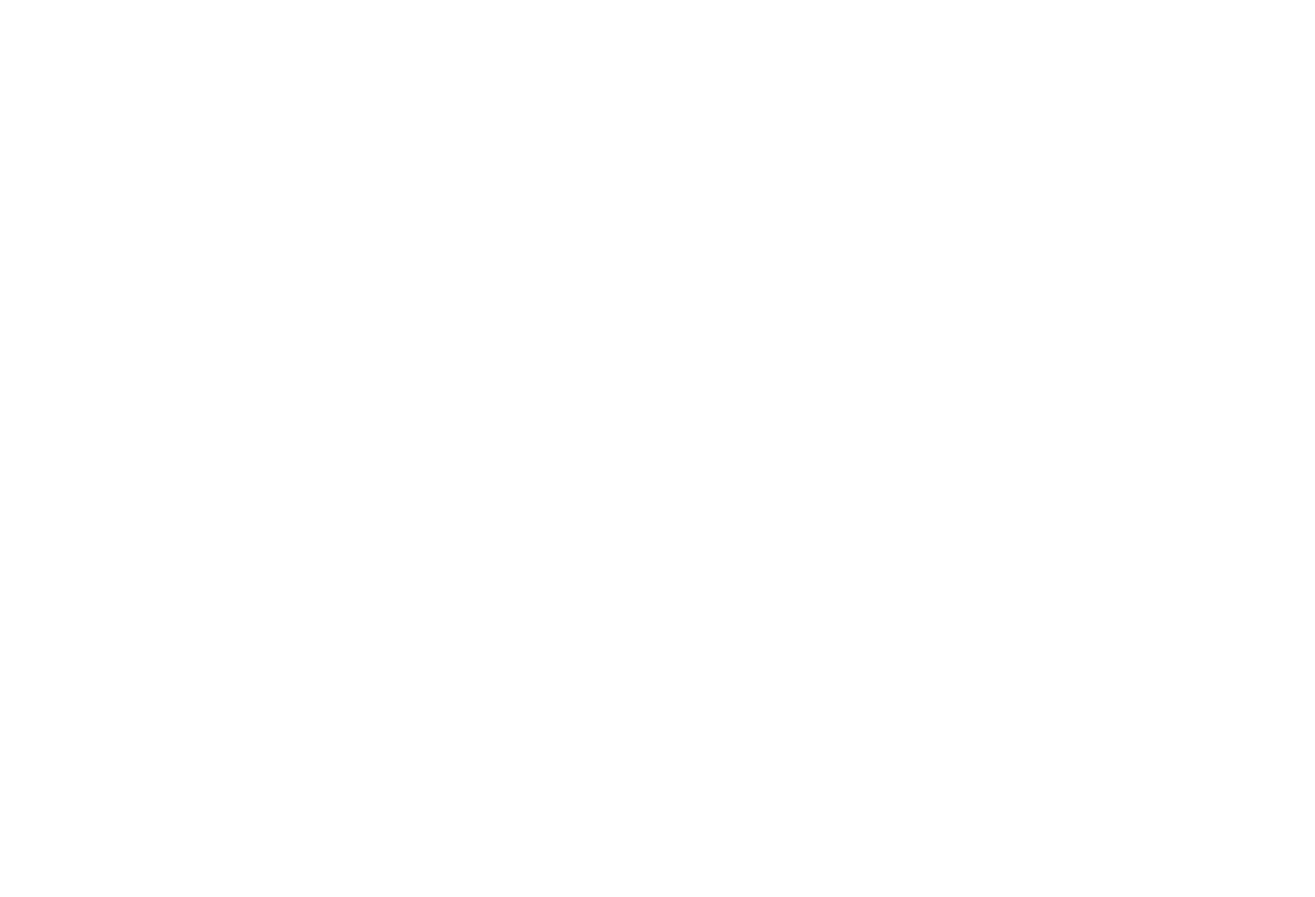
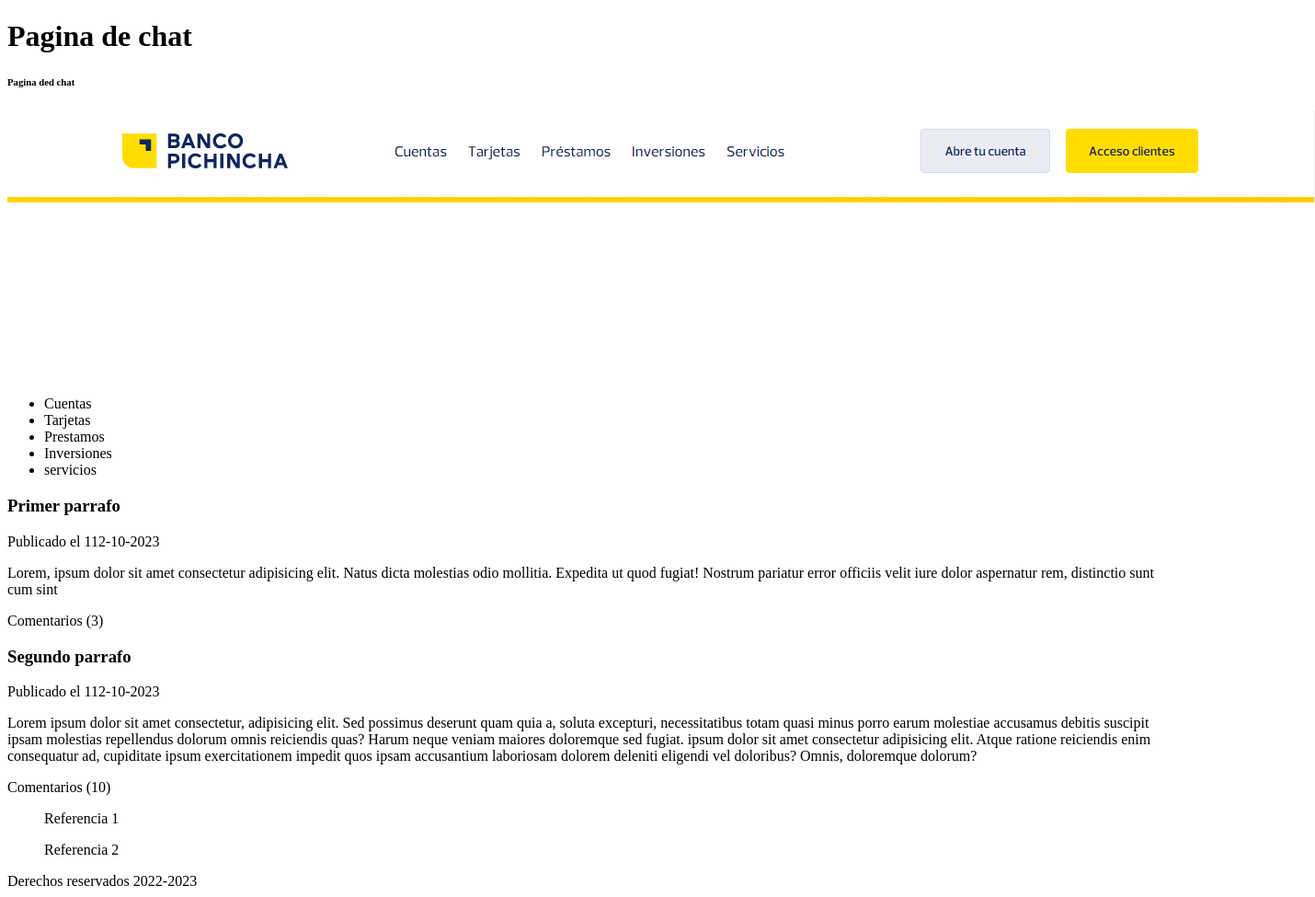
Before and after one commit to AxeleoFC/pw_U1_p4_af, a plain HTML site: page index.html in a window 1280 px wide. Shown: the whole page at 92% size, 1430 px wide, since content can reach past the window. Before the commit the page ends 800 px from the top, so only its background shows below. Drawn offline with Linux system fonts and the light colour scheme.

Commit message:
HTML pagina

```diff
--- a/index.html
+++ b/index.html
@@ -7,9 +7,49 @@
     <title>Unidad 1</title>
 </head>
 <body>
-    <header></header>
-    <nav></nav>
-    <section></section>
-    <footer></footer>
+    <header>
+        <h1>Pagina de chat</h1>
+        <h6>Pagina ded chat</h6>
+        <!--alt es un atributo que permite poner texto cuando es imposible renderrizar una imagen-->
+        <img src="./img/cabecera.png" alt="No se pudo cargar la imagen">
+    </header>
+    <nav>
+        <ul>
+            <li>Cuentas</li>
+            <li>Tarjetas</li>
+            <li>Prestamos</li>
+            <li>Inversiones</li>
+            <li>servicios</li>
+        </ul>
+    </nav>
+    <section>
+        <article>
+            <h3>Primer parrafo</h3>
+            <time datetime="12-10-2023">Publicado el 112-10-2023</time>
+            <p>Lorem, ipsum dolor sit amet consectetur adipisicing elit. Natus dicta molestias odio mollitia. Expedita ut quod fugiat! Nostrum pariatur error officiis velit iure dolor aspernatur rem, distinctio sunt cum sint</p>
+            <footer>
+                <p>Comentarios (3)</p>
+            </footer>
+        </article>
+        <article>
+            <h3>Segundo parrafo</h3>
+            <time datetime="12-10-2023">Publicado el 112-10-2023</time>
+            <p>Lorem ipsum dolor sit amet consectetur, adipisicing elit. Sed possimus deserunt quam quia a, soluta excepturi, necessitatibus totam quasi minus porro earum molestiae accusamus debitis suscipit ipsam molestias repellendus dolorum omnis reiciendis quas? Harum neque veniam maiores doloremque sed fugiat. ipsum dolor sit amet consectetur adipisicing elit. Atque ratione reiciendis enim consequatur ad, cupiditate ipsum exercitationem impedit quos ipsam accusantium laboriosam dolorem deleniti eligendi vel doloribus? Omnis, doloremque dolorum?</p>
+            <footer>
+                <p>Comentarios (10)</p>
+            </footer>
+        </article>
+    </section>
+    <aside>
+        <blockquote cite="https://www.pichincha.com/portal/">
+            Referencia 1
+        </blockquote>
+        <blockquote cite="https://www.produbanco.com.ec/">
+            Referencia 2
+        </blockquote>
+    </aside>
+    <footer>
+        Derechos reservados 2022-2023
+    </footer>
 </body>
 </html>
```
Also changed, not shown: img/c.PNG (added), img/cabecera.JPG (added), img/cabecera.png (added).
